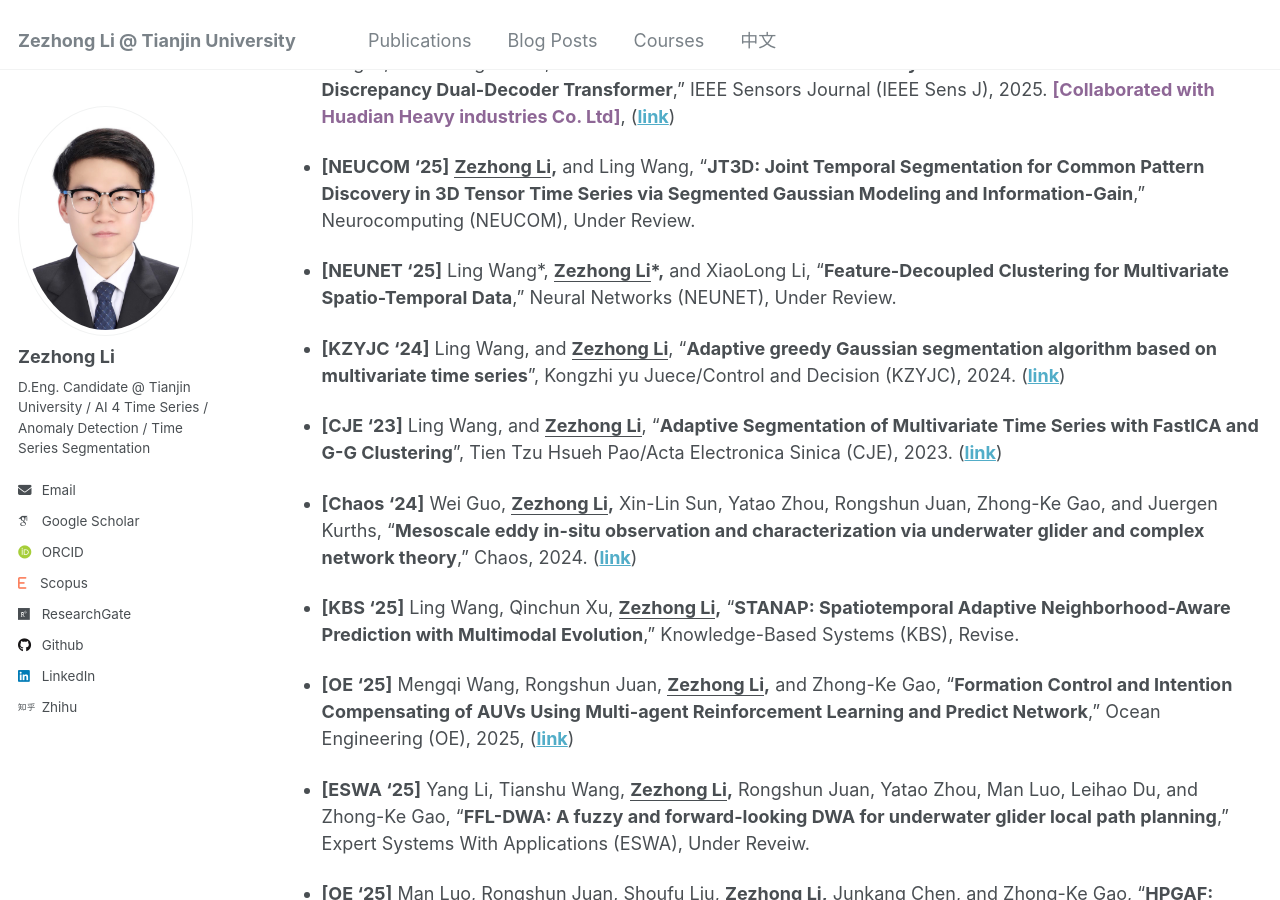
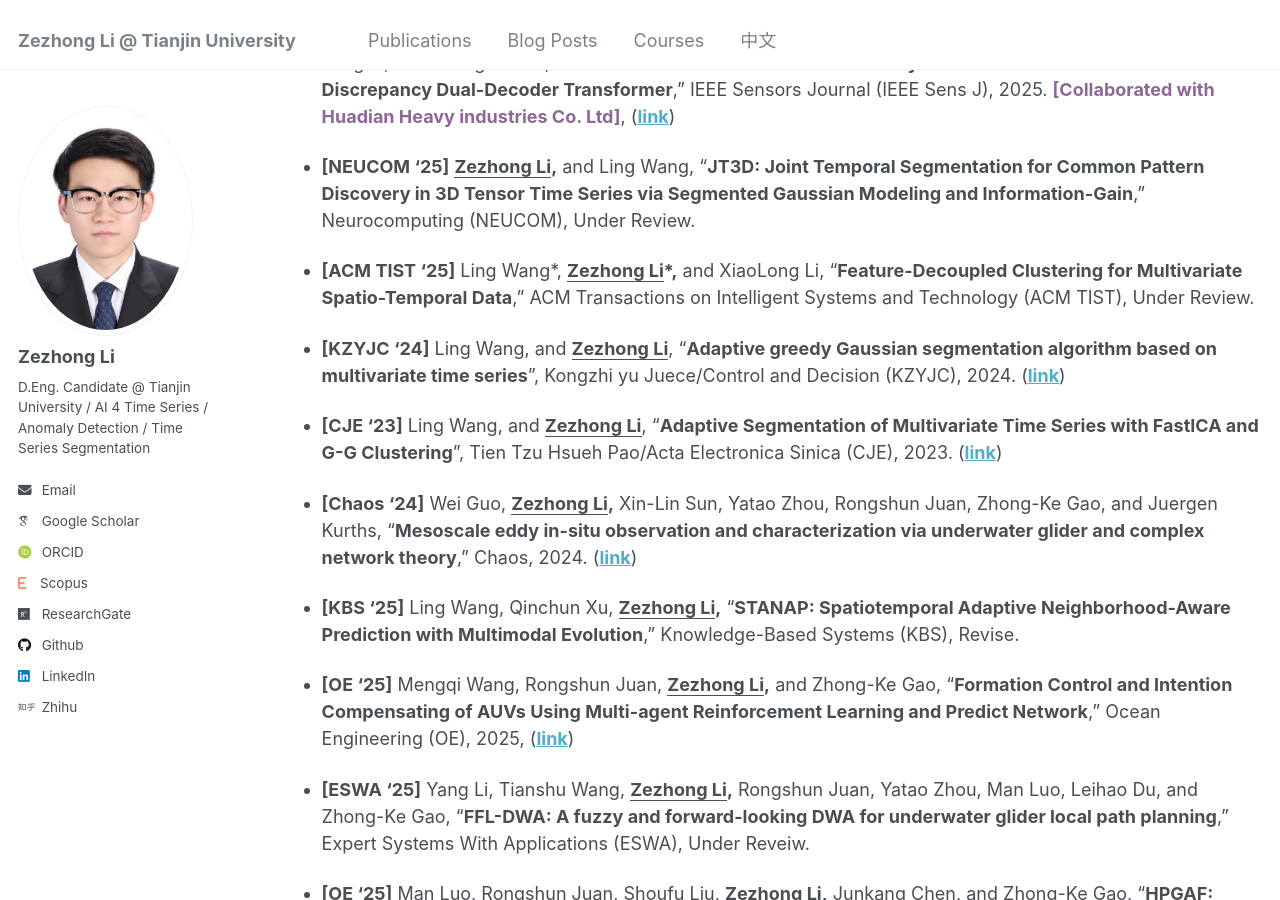
Before and after one commit to lzz19980125/lzz19980125.github.io, a Jekyll site: the page built from _pages/chinese.md, in a window 1280 px wide and 900 px high, scrolled down 879 px. Built offline with Jekyll 4.4.1, drawn with Linux system fonts in a browser that asks for light colours; some web fonts are replaced.

Commit message:
Update chinese.md

```diff
--- a/_pages/chinese.md
+++ b/_pages/chinese.md
@@ -36,7 +36,7 @@ author_profile: true
 
 - **[NEUCOM '25]** **<u>Zezhong Li</u>,** and Ling Wang, “**JT3D: Joint Temporal Segmentation for Common Pattern Discovery in 3D Tensor Time Series via Segmented Gaussian Modeling and Information-Gain**,” Neurocomputing (NEUCOM), Under Review.
 
-- **[NEUNET '25]** Ling Wang\*, **<u>Zezhong Li</u>\*,** and XiaoLong Li, “**Feature-Decoupled Clustering for Multivariate Spatio-Temporal Data**,” Neural Networks (NEUNET), Under Review.
+- **[ACM TIST '25]** Ling Wang\*, **<u>Zezhong Li</u>\*,** and XiaoLong Li, “**Feature-Decoupled Clustering for Multivariate Spatio-Temporal Data**,” ACM Transactions on Intelligent Systems and Technology (ACM TIST), Under Review.
 
 - **[KZYJC '24]** Ling Wang, and **<u>Zezhong Li</u>**, "**Adaptive greedy Gaussian segmentation algorithm based on multivariate time series**", Kongzhi yu Juece/Control and Decision (KZYJC), 2024. ([**link**](http://kzyjc.alljournals.cn/kzyjc/article/abstract/20240224?st=search))
 
```
